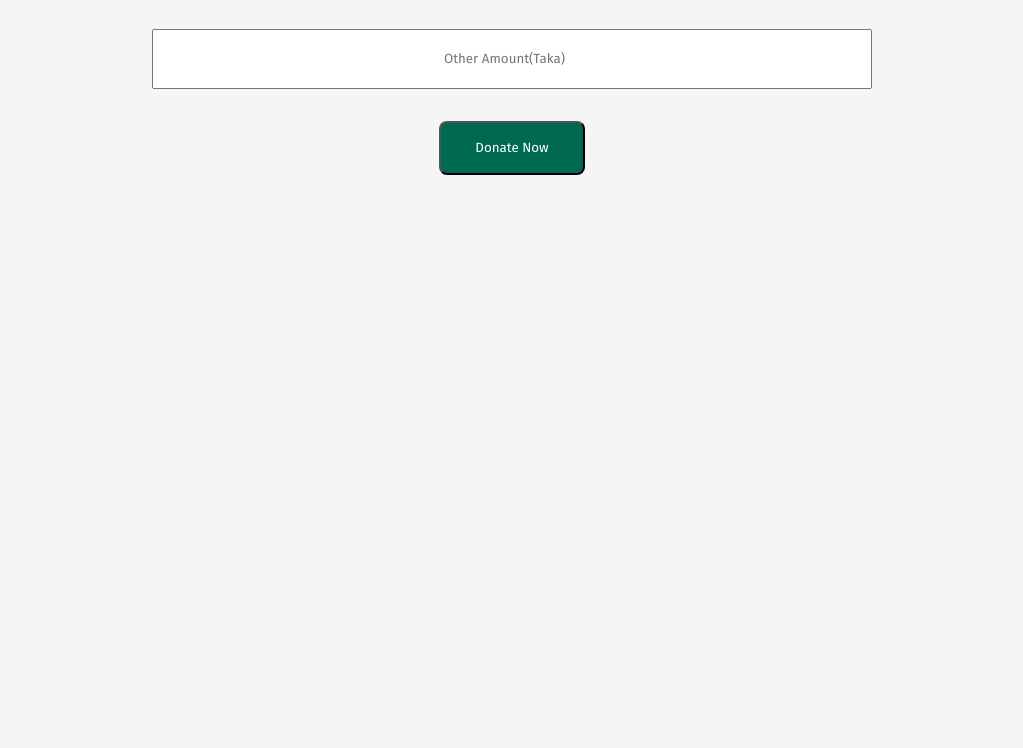
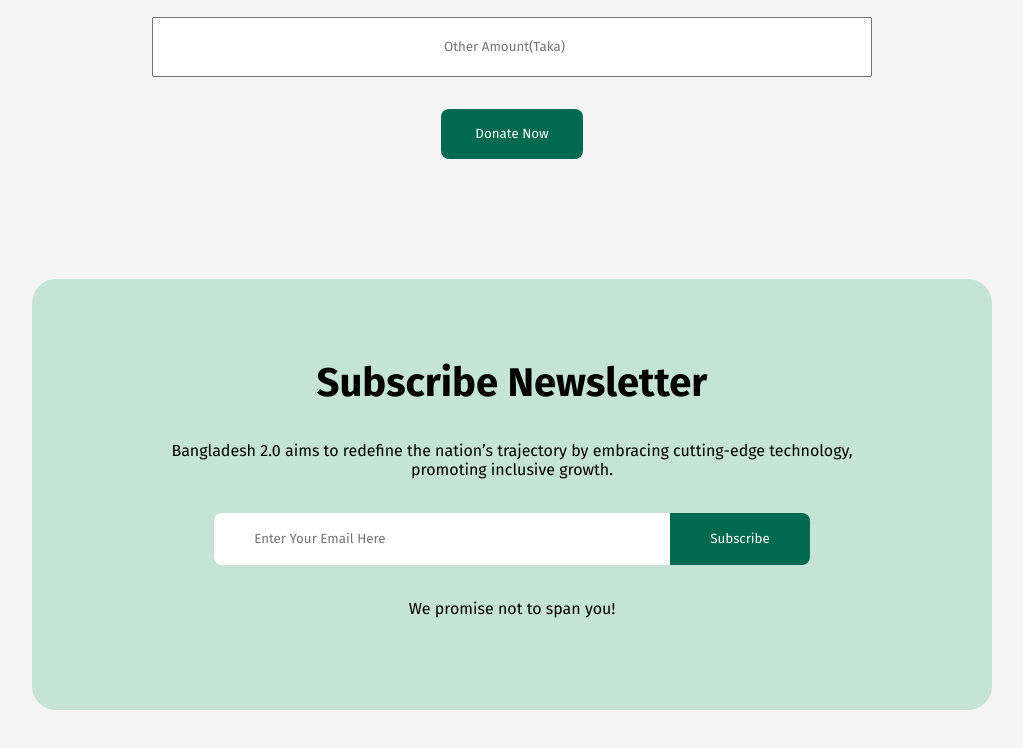
Before and after one commit to knaeeim/B-11-Assignment-1, a plain HTML site: page index.html in a window 1280 px wide. Shown: the part 4952-5700 px from the top of the page, without its empty margins (128-1151 px from the left). Before the commit the page ends 5327 px from the top, so only its background shows below. Drawn offline with Linux system fonts and the light colour scheme.

Commit message:
added newsletter section

```diff
--- a/index.html
+++ b/index.html
@@ -203,8 +203,15 @@
             </div>
         </section>
 
-        <section>
+        <section class="newsletter">
+            <h1 class="news-letter-title">Subscribe Newsletter</h1>
+            <p class="news-des">Bangladesh 2.0 aims to redefine the nation’s trajectory by embracing cutting-edge technology, promoting inclusive growth.</p>
+            <div class="input-button">
+                <input type="email" placeholder="Enter Your Email Here">
+                <button class="sub">Subscribe</button>
+            </div>
 
+            <p>We promise not to span you!</p>
         </section>
     </body>
 </body>
--- a/style.css
+++ b/style.css
@@ -398,3 +398,50 @@
 #active{
     background-color: #C6E4D6;
 }
+
+.newsletter{
+    padding: 80px 100px;
+    text-align: center;
+    background-color: #C6E4D6;
+    border-radius: 24px;
+    margin-bottom: 100px;
+}
+
+.input-button > input, button{
+    padding: 18px 40px;
+    border: none;
+}
+
+.input-button > input{
+    width: 60%;
+    border-radius: 8px 0 0 8px;
+    /* text-align: center; */
+}
+
+.input-button{
+    display: flex;
+    justify-content: center;
+    align-items: center;
+    gap: 0;
+    width: 100%;
+    margin-bottom: 34px;
+}
+
+.sub{
+    border-radius: 0 8px 8px 0;
+    background-color: #006A50;
+    color: #FFFFFF;
+}
+
+.news-letter-title{
+    font-size: 40px;
+    font-weight: 700;
+    margin-bottom: 34px;
+}
+
+.news-des{
+    font-size: 16px;
+    margin-bottom: 34px;
+}
+
+/* footer style */
```
